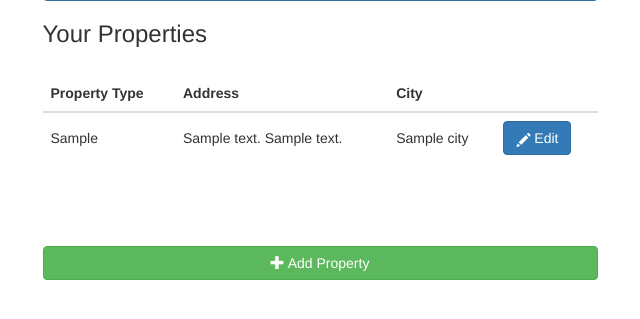
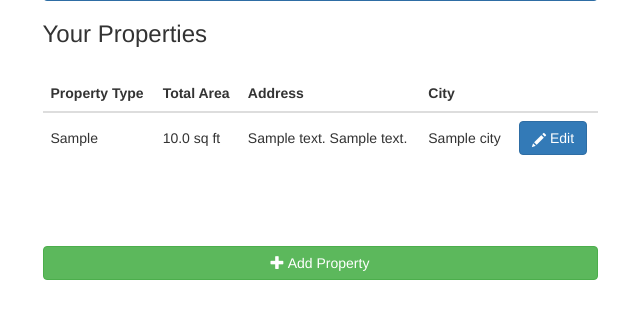
Before and after one commit to utkbansal/gharonda, a Django app: page /search/ in a window 1280 px wide. Shown: the part 305-624 px from the top of the page, without its empty margins (320-960 px from the left). Run offline with Django 3.2, Linux system fonts and the light colour scheme; a user stored in the database is signed in; tables that the repository leaves empty hold one stand-in row (values such as "Sample post"); some libraries are stand-ins or nearby versions.

Commit message:
Adds total area to the user properties table

```diff
--- a/properties/templates/search.html
+++ b/properties/templates/search.html
@@ -19,6 +19,7 @@
                     <thead>
                     <tr>
                         <th>Property Type</th>
+                        <th>Total Area</th>
                         <th>Address</th>
                         <th>City</th>
                         <th></th>
@@ -28,6 +29,7 @@
                     {% for property in user_properties %}
                         <tr>
                             <td>{{ property.property_type }}</td>
+                            <td>{{ property.total_area }} sq ft</td>
                             <td>
                                 {{ property.address_line_one }}
                                 {% if property.address_line_two %}
@@ -36,7 +38,7 @@
                             </td>
                             <td>{{ property.city }}</td>
                             <td>
-                                <a href="{% url 'property-edit'  property.id  %}">
+                                <a href="{% url 'property-edit'  property.id %}">
                                     <button class="btn btn-primary"
                                             id="edit-button">
                                     <span class="glyphicon glyphicon-pencil"
```
Lines whose indentation alone changed are shown as unchanged.
